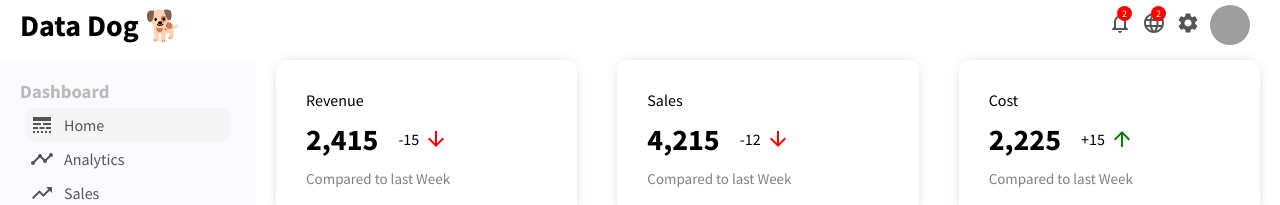
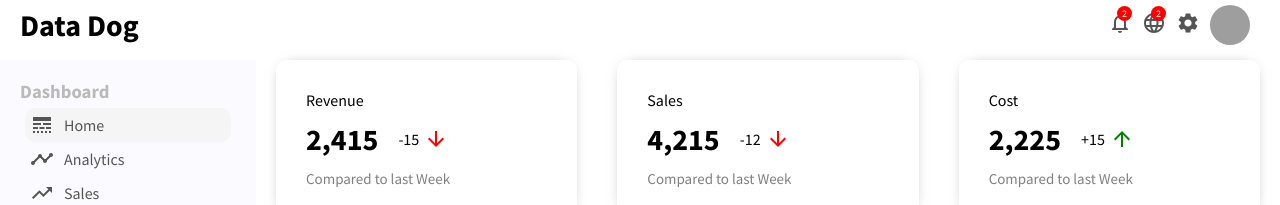
Before and after one commit to hamzazaka/react-dashboard, a React (Create React App) app in the folder react-dashboard/: page / in a window 1280 px wide. Shown: the top 205 px of the page. Built offline with nearby package versions, Linux system fonts and the light colour scheme; grey boxes are pictures that could not be loaded.

Commit message:
clean up

```diff
--- a/react-dashboard/src/components/Topbar.js
+++ b/react-dashboard/src/components/Topbar.js
@@ -6,7 +6,7 @@ export default function Topbar() {
         <div className='topbar'>
             <div className="topbarWrapper">
                 <div className="topLeft">
-                    <div className="logo">Data Dog <span>🐕</span></div>
+                    <div className="logo">Data Dog </div>
                 </div>
 
 
```
